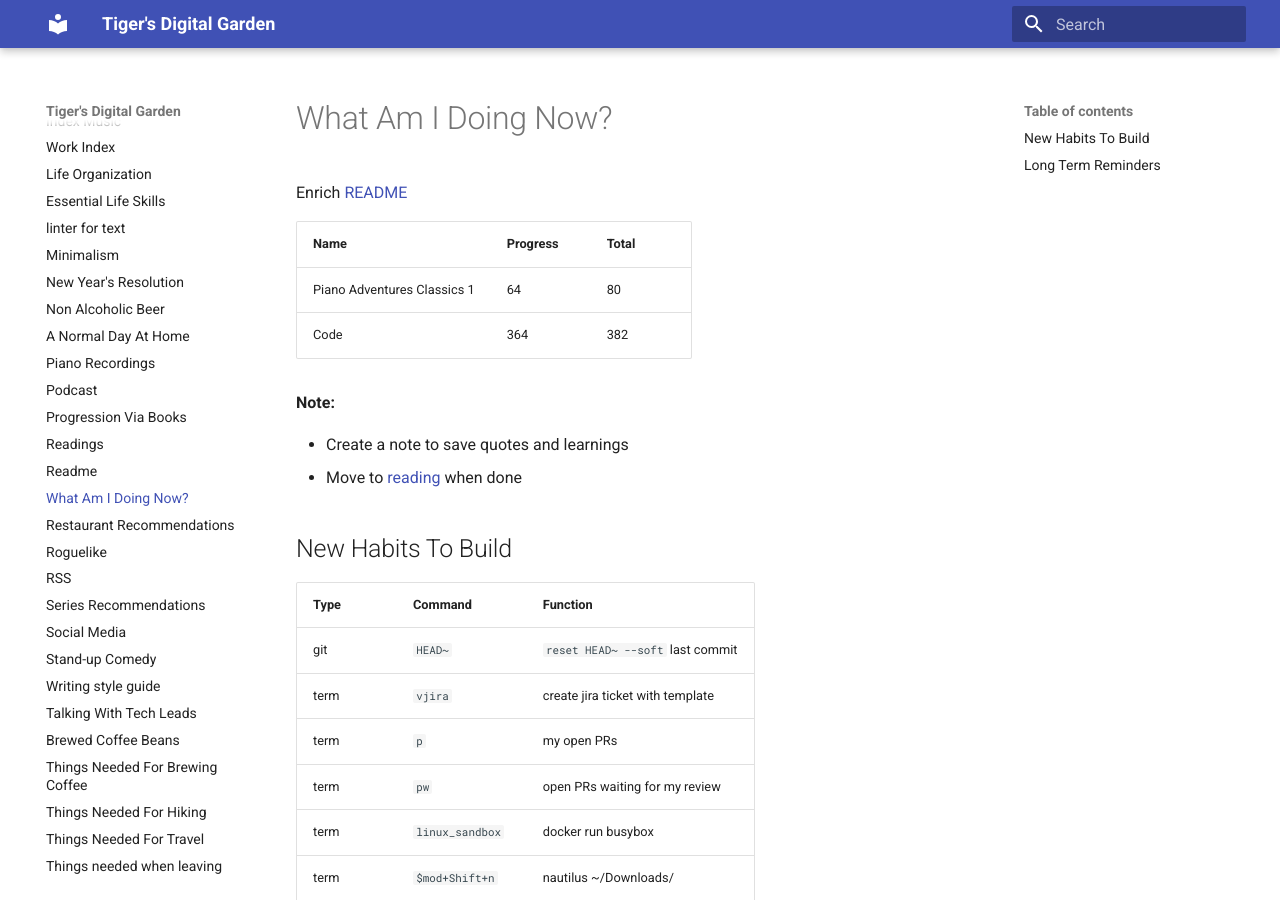
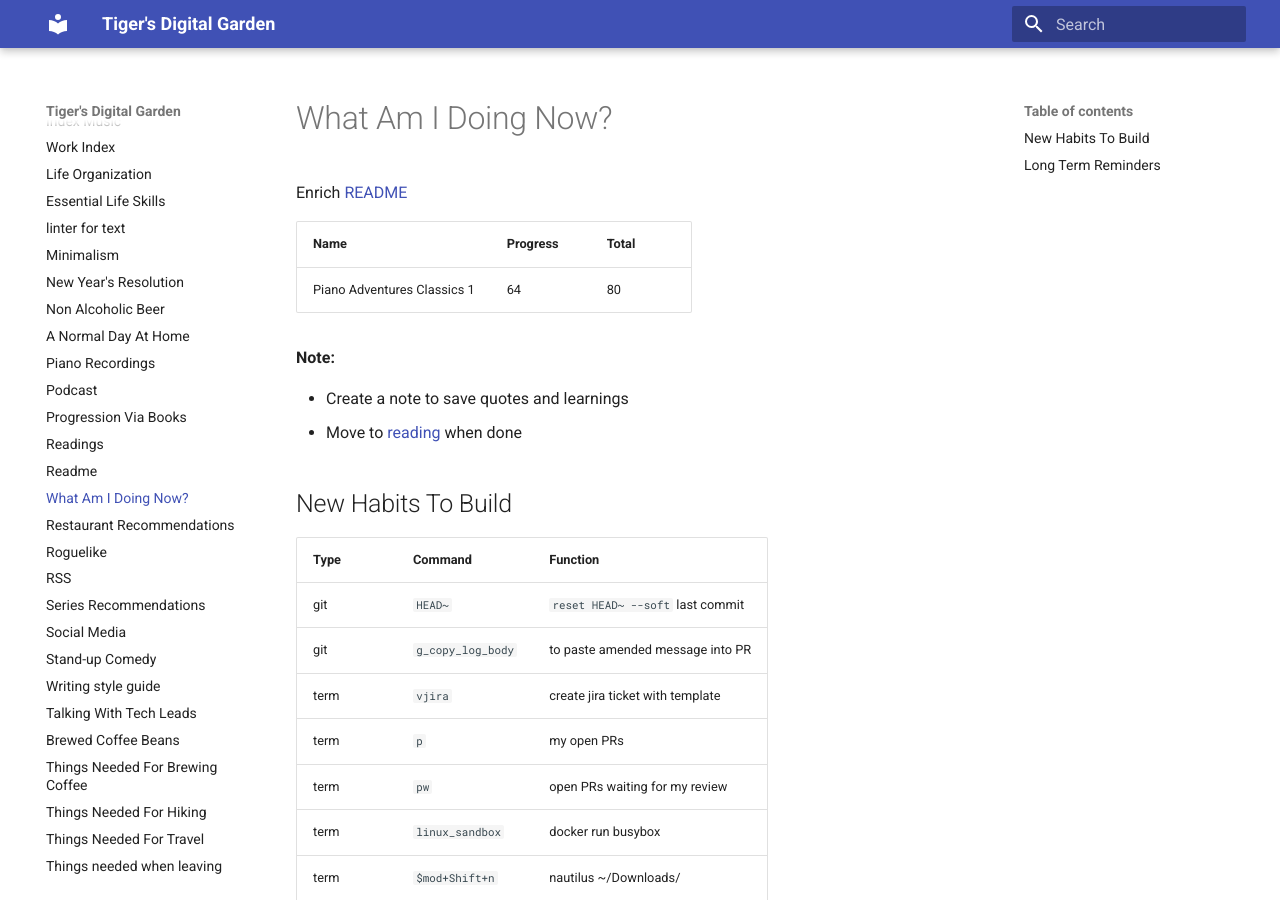
Before and after one commit to ynotstartups/notes, an MkDocs documentation site: the page built from notes/reminders.md, in a window 1280 px wide and 900 px high. Built offline with MkDocs 1.6.1 and Material for MkDocs 9.7.7, drawn with Linux system fonts in a browser that asks for light colours.

Commit message:
finished code

```diff
--- a/notes/reminders.md
+++ b/notes/reminders.md
@@ -5,7 +5,6 @@ Enrich [README](./readmereadme.md)
 | Name                        | Progress | Total |
 | --------------------------- | -------- | ----- |
 | Piano Adventures Classics 1 | 64       | 80    |
-| Code                        | 364      | 382   |
 
 **Note:**
 
@@ -17,6 +16,7 @@ Enrich [README](./readmereadme.md)
 | Type     | Command           | Function                           |
 | -------- | ----------------- | ---------------------------------- |
 | git      | `HEAD~`           | `reset HEAD~ --soft` last commit   |
+| git      | `g_copy_log_body` | to paste amended message into PR   |
 | term     | `vjira`           | create jira ticket with template   |
 | term     | `p`               | my open PRs                        |
 | term     | `pw`              | open PRs waiting for my review     |
```
Also changed, not shown: notes/reading.md (+1 -0 lines).
